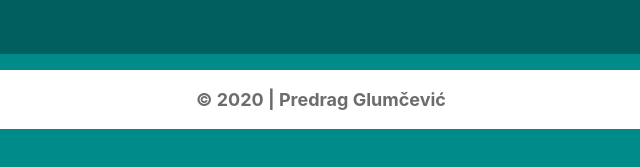
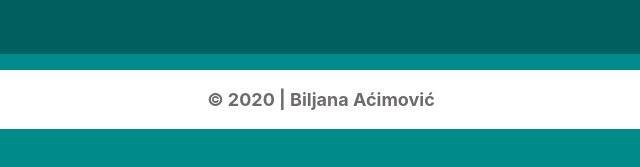
Before and after one commit to biljanaacim/oprema, a plain HTML site: page kontakt.html in a window 1280 px wide. Shown: the part 671-838 px from the top of the page, 319-959 px from the left. Drawn offline with nearby package versions, Linux system fonts and the light colour scheme.

Commit message:
Update kontakt.html

```diff
--- a/kontakt.html
+++ b/kontakt.html
@@ -88,7 +88,7 @@
 <p><br><br><br></p>
        <footer class="page-footer font-small cyan darken-3">
         <div class="footer-copyright text-center py-3">© 2020  |
-            Predrag Glumčević
+            Biljana Aćimović
         </div>
       </footer>
       <script src="contact.js"></script>
```
